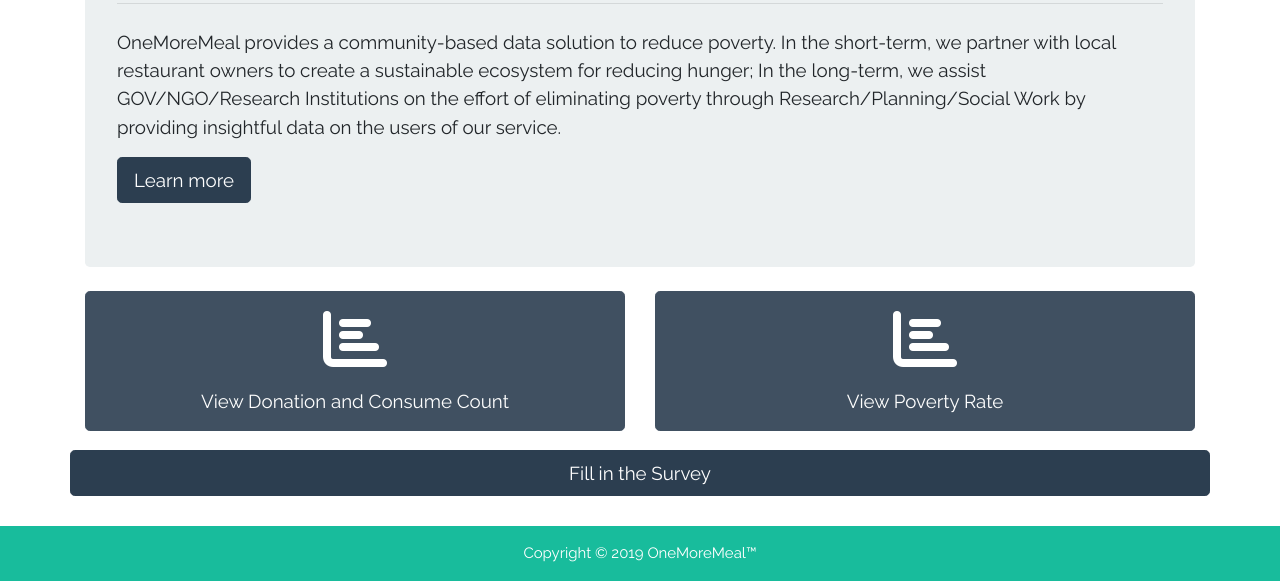
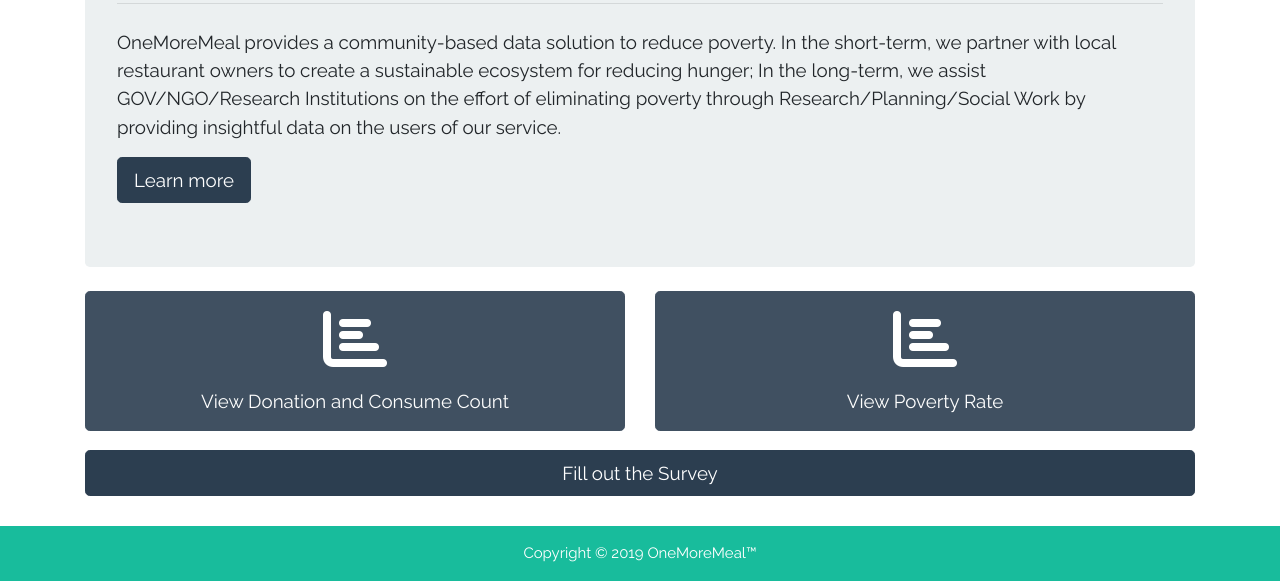
Before and after one commit to pengyuejiang/PYGHack-frontend, a plain HTML site: page authorities.html in a window 1280 px wide. Shown: the part 232-813 px from the top of the page. Drawn offline with nearby package versions, Linux system fonts and the light colour scheme.

Commit message:
Update authorities

```diff
--- a/authorities.html
+++ b/authorities.html
@@ -78,10 +78,12 @@
                         View Poverty Rate</a>
                 </div>
             </div>
-            <div class="row">
-                <a @click="alert('To be developed!')" class="btn btn-primary btn-lg btn-block">Fill in the Survey</a>
-            </div>
-
+            <button id="survey-btn" class="btn btn-primary btn-lg btn-block">Fill out the Survey</button>
+            <script>
+                document.getElementById('survey-btn').addEventListener('click', function() {
+                    alert('To be developed!')
+                })
+            </script>
         </div>
         <!-- Footer and Copyright -->
         <div class="bottom"></div>
```
